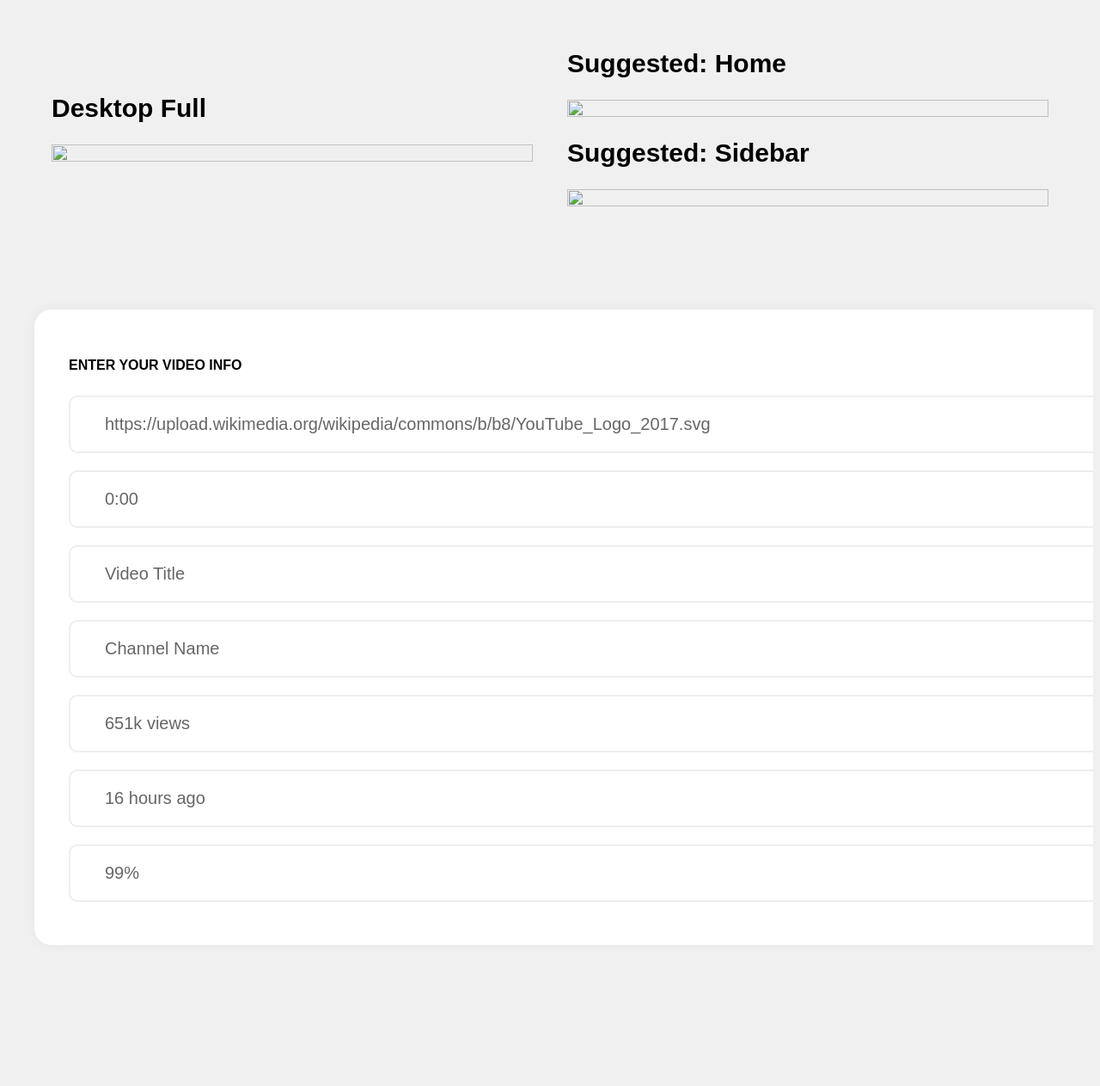
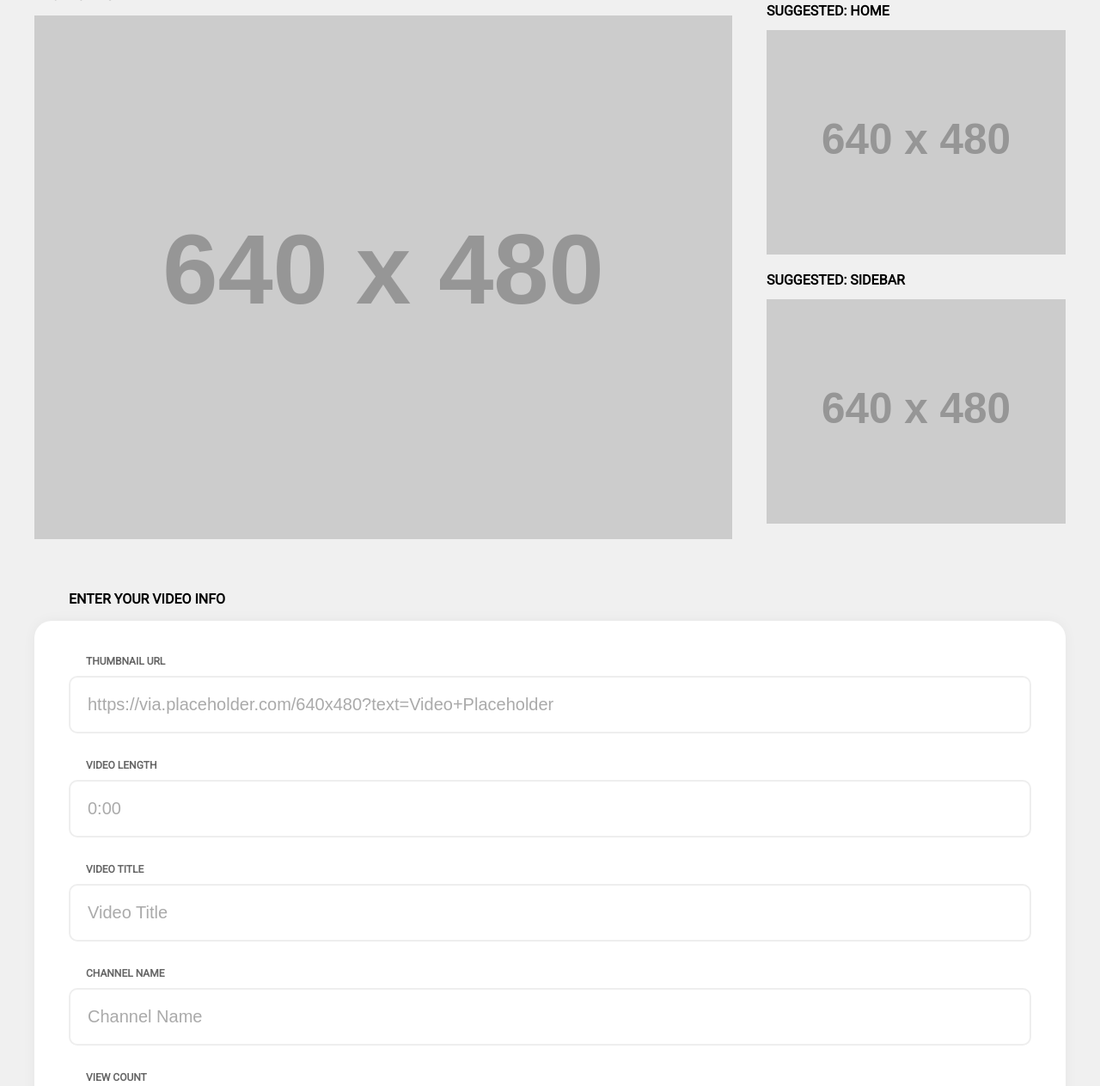
Before and after one commit to delster/youtube-title-checker, a plain HTML site: page index.html in a window 1280 px wide. Shown: the part 76-1339 px from the top of the page at 86% size. Before the commit the page ends 1283 px from the top, so only its background shows below. Drawn offline with Linux system fonts and the light colour scheme; placeholder pictures from the web are drawn by us.

Commit message:
Just styling left..

```diff
--- a/index.html
+++ b/index.html
@@ -4,6 +4,9 @@
   <meta name="viewport" content="width=device-width, initial-scale=1.0">
   <meta http-equiv="X-UA-Compatible" content="ie=edge">
   <title>YouTube Title Checker</title>
+  <!-- GFont: Roboto -->
+  <link href="https://fonts.googleapis.com/css?family=Roboto" rel="stylesheet">
+  <!-- Custom CSS -->
   <link rel="stylesheet" type="text/css" href="./style.css" />
 </head>
 <body>
@@ -12,7 +15,7 @@
       <h2>Desktop Full</h2>
       <div class="player">
         <!-- "Thumbnail" in this case is the video player. -->
-        <img class="thumbnail" src="" alt="" />
+        <img class="thumbnail" src="https://via.placeholder.com/640x480?text=Video+Placeholder" alt="" />
         <!--  The channel name appears in the top left of the player. -->
         <p class="channel"></p>
         <span class="length"></span>
@@ -28,7 +31,7 @@
         <h2>Suggested: Home</h2>
         <!-- This is the wrapper for the thumbnail -->
         <div class="featuredimage">
-          <img class="thumbnail" src="" alt="" />
+          <img class="thumbnail" src="https://via.placeholder.com/640x480?text=Video+Placeholder" alt="" />
           <span class="length"></span>
         </div> <!-- .featuredimage -->
         <p class="title"></p>
@@ -44,7 +47,7 @@
         <h2>Suggested: Sidebar</h2>
         <!-- This is the wrapper for the thumbnail -->
         <div class="featuredimage">
-          <img class="thumbnail" src="" alt="" />
+          <img class="thumbnail" src="https://via.placeholder.com/640x480?text=Video+Placeholder" alt="" />
           <span class="length"></span>
         </div> <!-- .featuredimage -->
         <!-- This is the video meta section -->
@@ -58,28 +61,35 @@
     </div> <!-- .suggested -->
   </div> <!-- .container -->
   <div class="container userinput">
+    <p class="form-title">Enter Your Video Info</p>
     <form>
-      <p class="form-title">Enter Your Video Info</p>
       <div class="field thumbnail">
-        <input type="text" name="" value="https://upload.wikimedia.org/wikipedia/commons/b/b8/YouTube_Logo_2017.svg" />
+        <label for="">Thumbnail Url</label>
+        <input type="text" name="thumbnail" value="https://via.placeholder.com/640x480?text=Video+Placeholder" />
       </div> <!-- Thumbnail -->
       <div class="field length">
-        <input type="text" name="" value="0:00" />
+        <label for="">Video Length</label>
+        <input type="text" name="length" value="0:00" />
       </div> <!-- Video Length -->
       <div class="field title">
-        <input type="text" name="" value="Video Title" />
+        <label for="">Video Title</label>
+        <input type="text" name="title" value="Video Title" />
       </div> <!-- Video Title -->
       <div class="field channel">
-        <input type="text" name="" value="Channel Name" />
+        <label for="">Channel Name</label>
+        <input type="text" name="channel" value="Channel Name" />
       </div> <!-- Channel Name -->
       <div class="field viewcount">
-        <input type="text" name="" value="651k views" />
+        <label for="">View Count</label>
+        <input type="text" name="viewcount" value="651k views" />
       </div> <!-- View Count -->
       <div class="field uploadago">
-        <input type="text" name="" value="16 hours ago" />
+        <label for="">"Uploaded Ago" Text</label>
+        <input type="text" name="uploadago" value="16 hours ago" />
       </div> <!-- Upload Ago -->
       <div class="field upvotepct">
-        <input type="text" name="" value="99%" />
+        <label for="">Upvote %</label>
+        <input type="text" name="upvotepct" value="99%" />
       </div> <!-- Upvote % -->
     </form> <!-- User Input Form -->
   </div> <!-- .container -->
--- a/main.js
+++ b/main.js
@@ -1,12 +1,13 @@
 document.addEventListener("DOMContentLoaded", () => {
   // Grab references to the DOM elements we'll be listening to.
-  const thumbnailInput = document.querySelector("form .thumbnail.field");
-  const lengthInput = document.querySelector("form .length.field");
-  const titleInput = document.querySelector("form .title.field");
-  const channelInput = document.querySelector("form .channel.field");
-  const viewcountInput = document.querySelector("form .viewcount.field");
-  const uploadagoInput = document.querySelector("form .uploadago.field");
-  const upvotepctInput = document.querySelector("form .upvotepct.field");
+  const userInputForm = document.querySelector(".userinput form")
+  const thumbnailInput = userInputForm.querySelector(".userinput .thumbnail");
+  const lengthInput = userInputForm.querySelector(".userinput .length");
+  const titleInput = userInputForm.querySelector(".userinput .title");
+  const channelInput = userInputForm.querySelector(".userinput .channel");
+  const viewcountInput = userInputForm.querySelector(".userinput .viewcount");
+  const uploadagoInput = userInputForm.querySelector(".userinput .uploadago");
+  const upvotepctInput = userInputForm.querySelector(".userinput .upvotepct");
 
   // Create previews based on our form.
   Desktop(
@@ -33,6 +34,9 @@ document.addEventListener("DOMContentLoaded", () => {
     viewcountInput,
     upvotepctInput
   );
+
+  // Prevent Form Submission (just in case..)
+  userInputForm.addEventListener( "submit", e => e.preventDefault() )
 });
 
 const Desktop = (
--- a/style.css
+++ b/style.css
@@ -1,5 +1,5 @@
 html,body {
-  font-family: Arial, Helvetica, sans-serif;
+  font-family: Roboto, Arial, sans-serif;
   font-size: 20px;
   max-width: 100vw;
   overflow-x: hidden;
@@ -17,7 +17,7 @@ img {
 .container {
   width: 95%;
   max-width: 1200px;
-  margin: 4rem auto;
+  margin: 1rem auto;
 }
 
 .previews.container {
@@ -27,33 +27,56 @@ img {
   justify-content: space-between;
 }
 
-.desktop-full, .suggested {
-  flex: 1 1 50%;
+.desktop-full,
+.suggested {
   padding: 1rem;
+}
+.desktop-full {
+  padding-left: 0;
+  flex-basis: 70%;
+}
+.suggested {
+  padding-right: 0;
+  flex-basis: 30%;
 }
 
 
 form {
   background-color: white;
-  display: inline-block;
   padding: 2rem;
-  width: 100%;
   border-radius: 1rem;
   box-shadow: 0px 0px 17px -2px rgba(0, 0, 0, 0.06);
 }
 
+h2,
 .form-title {
   font-size: .8rem;
   font-weight: bold;
   text-transform: uppercase;
 }
+.form-title {
+  padding-left: 2rem;
+}
+
+label {
+  color: #666;
+  font-size: .6rem;
+  font-weight: bold;
+  text-transform: uppercase;
+  margin-left: 1rem;
+}
 
 input, textarea {
-  color: #666;
-  font-size: 20px;
-  margin: .5rem 0;
-  padding: 1rem 2rem;
+  color: #aaa;
+  font-size: 1rem;
+  margin: .5rem 0 1.5rem;
+  padding: 1rem;
   width: 100%;
   border: 2px solid #eee;
   border-radius: .5rem;
 }
+input:focus, textarea:focus {
+  outline: none;
+  color: #666;
+  border-color: #c8c8c8;
+}
```
